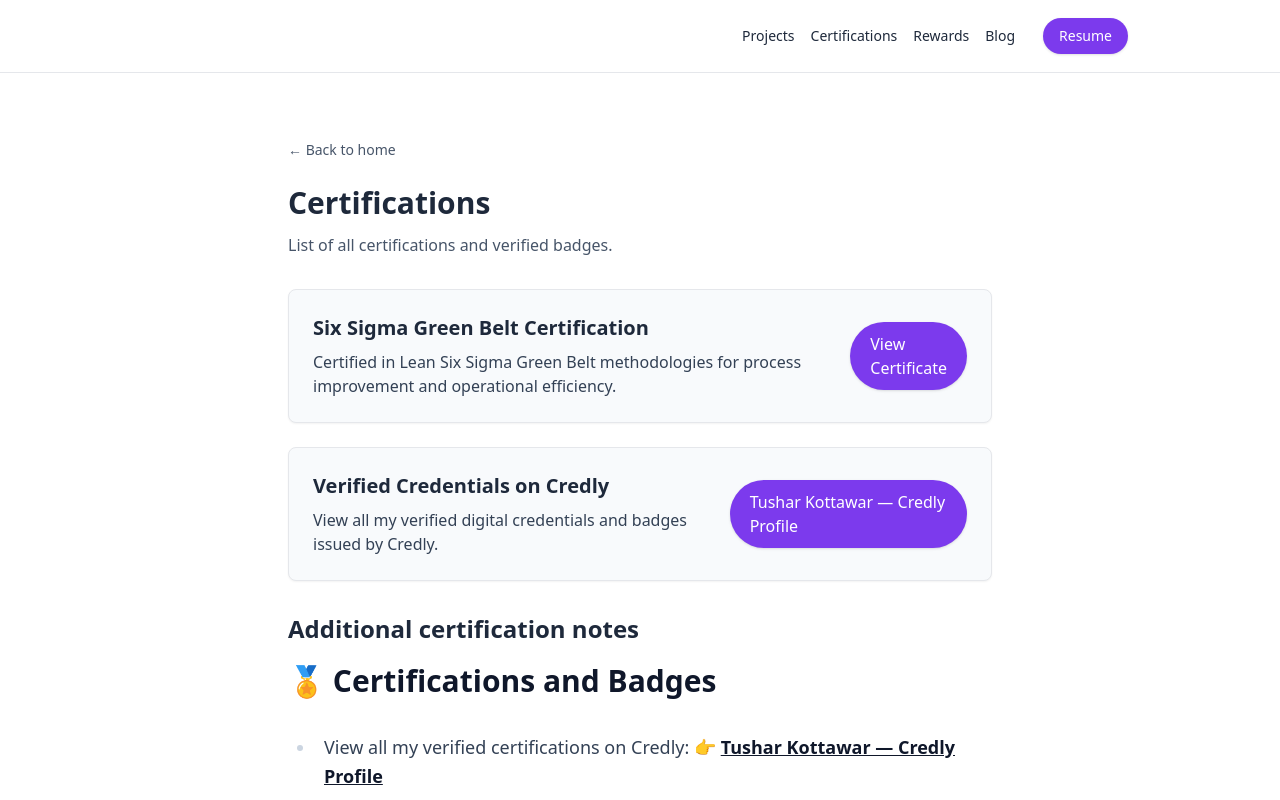
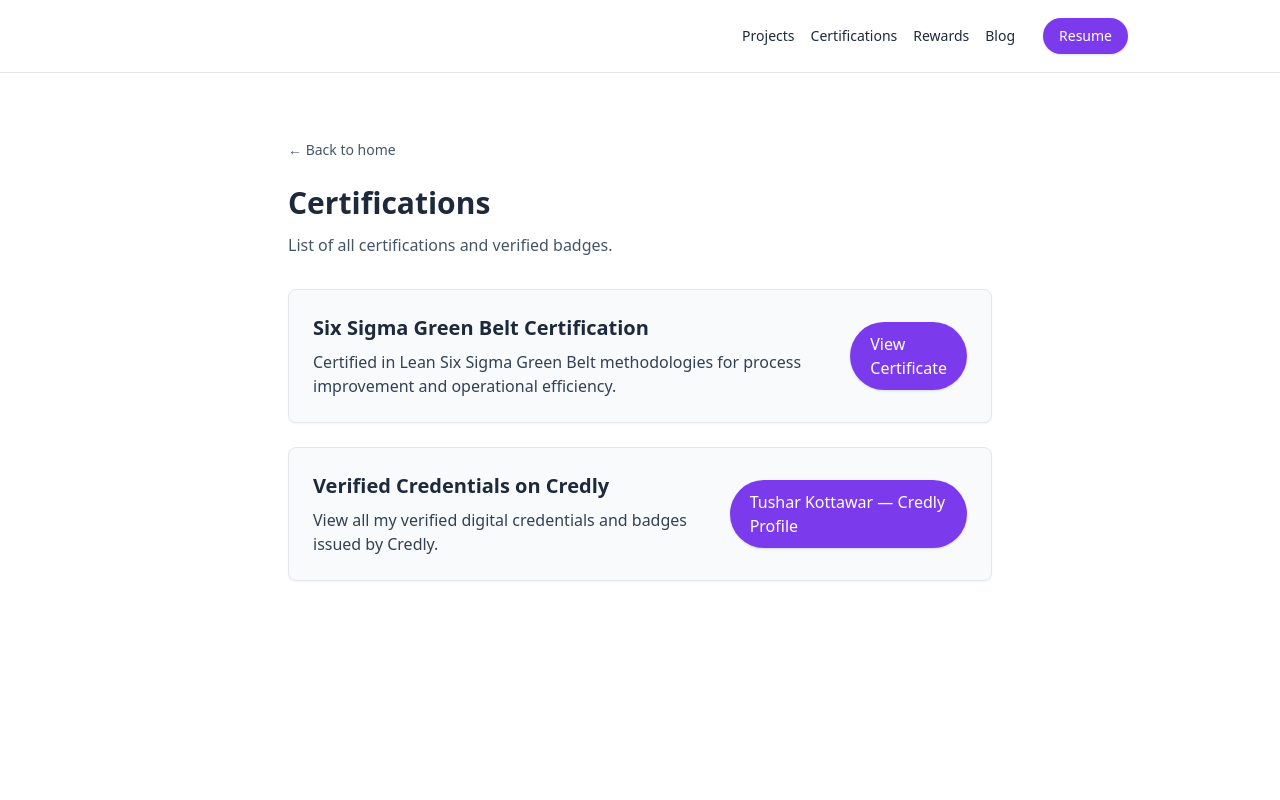
Before and after one commit to kottawartushar/tushar-web-site, a Next.js app: page /certifications in a window 1280 px wide. Shown: the top 800 px of the page. Built offline with nearby package versions, Linux system fonts and the light colour scheme.

Commit message:
Modified files

```diff
--- a/app/certifications/page.jsx
+++ b/app/certifications/page.jsx
@@ -77,21 +77,6 @@ export default async function CertificationsPage() {
             </a>
           </div>
         </div>
-
-        {/* Optional markdown section */}
-        {mdHtml && (
-          <>
-            <h2 className="text-2xl font-semibold mt-8 mb-4">
-              Additional certification notes
-            </h2>
-            <div
-              className="prose prose-lg prose-slate max-w-none leading-relaxed
-                         prose-headings:font-heading prose-headings:font-semibold
-                         prose-li:my-1 prose-p:my-2 prose-img:rounded-lg"
-              dangerouslySetInnerHTML={{ __html: mdHtml }}
-            />
-          </>
-        )}
       </div>
     </section>
   );
```
